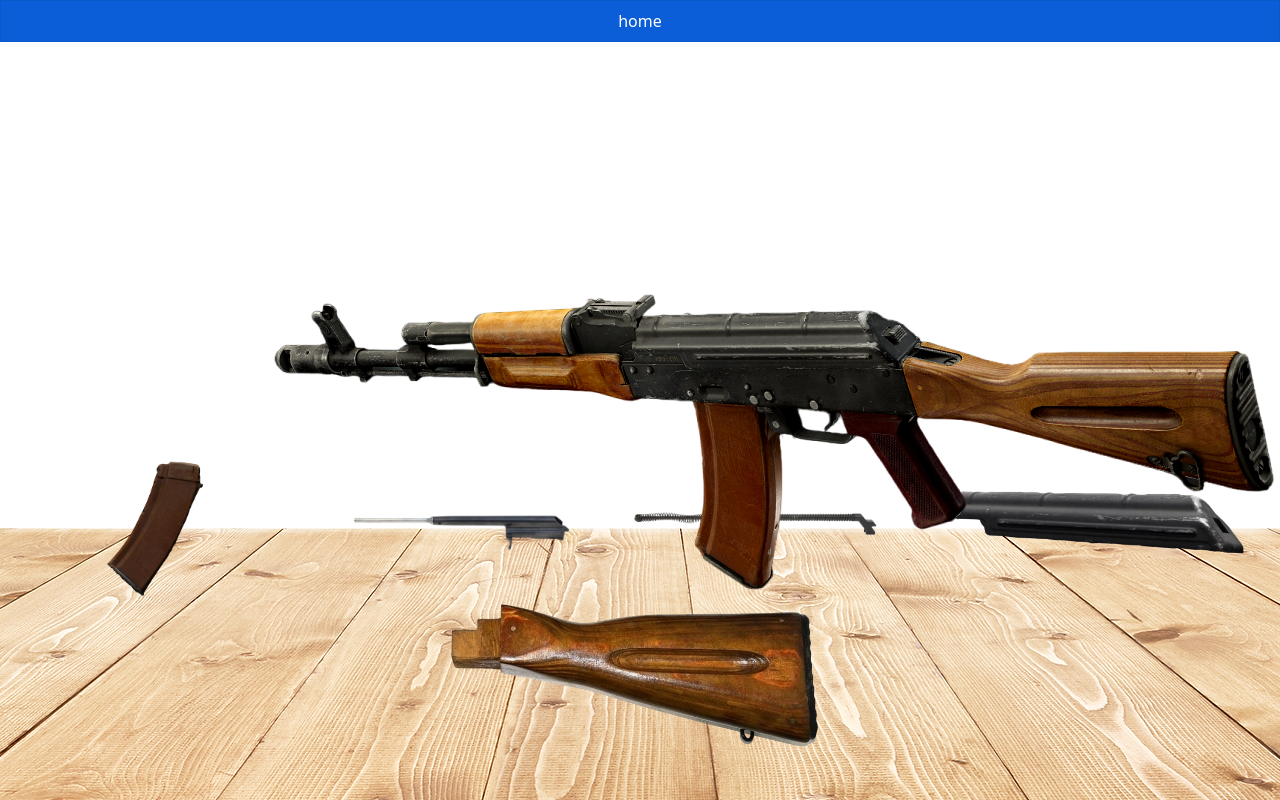
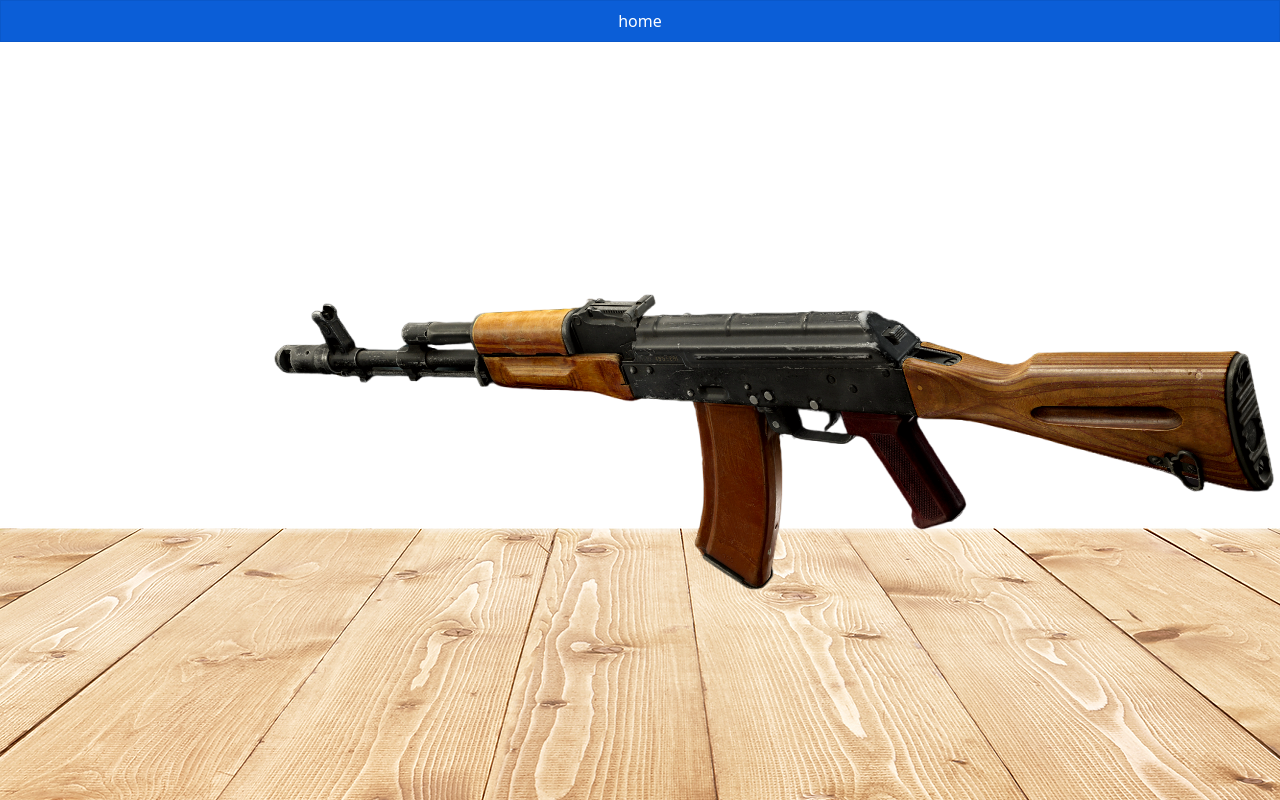
Before and after one commit to vseveryday/AK-47Assembler, a Next.js app: page /table in a window 1280 px wide. Built offline with nearby package versions, Linux system fonts and the light colour scheme.

Commit message:
пустой стол вначале

```diff
--- a/src/components/AssemblyTable.tsx
+++ b/src/components/AssemblyTable.tsx
@@ -1,9 +1,7 @@
 import { useEffect, useState } from "react";
-import { Button, Col, Row } from "react-bootstrap";
-import router from "next/router";
+import { Col, Row } from "react-bootstrap";
 import Image from "next/image";
-import { DndContext, DragOverlay } from "@dnd-kit/core";
-import { restrictToVerticalAxis, restrictToWindowEdges } from "@dnd-kit/modifiers";
+import { DndContext } from "@dnd-kit/core";
 
 import { Droppable } from "@/components/Droppable";
 import { Draggable } from "@/components/Draggable";
@@ -46,9 +44,9 @@ export default function AssemblyTable() {
   // console.log(arr);
   // console.log("det", det);
 
-  useEffect(() => {
-    setArr(details);
-  }, []);
+  // useEffect(() => {
+  //   setArr(details);
+  // }, []);
 
   const magazineClicked = () => {
     setDet(det.filter((item) => item !== "draggableMagazine"));
```
